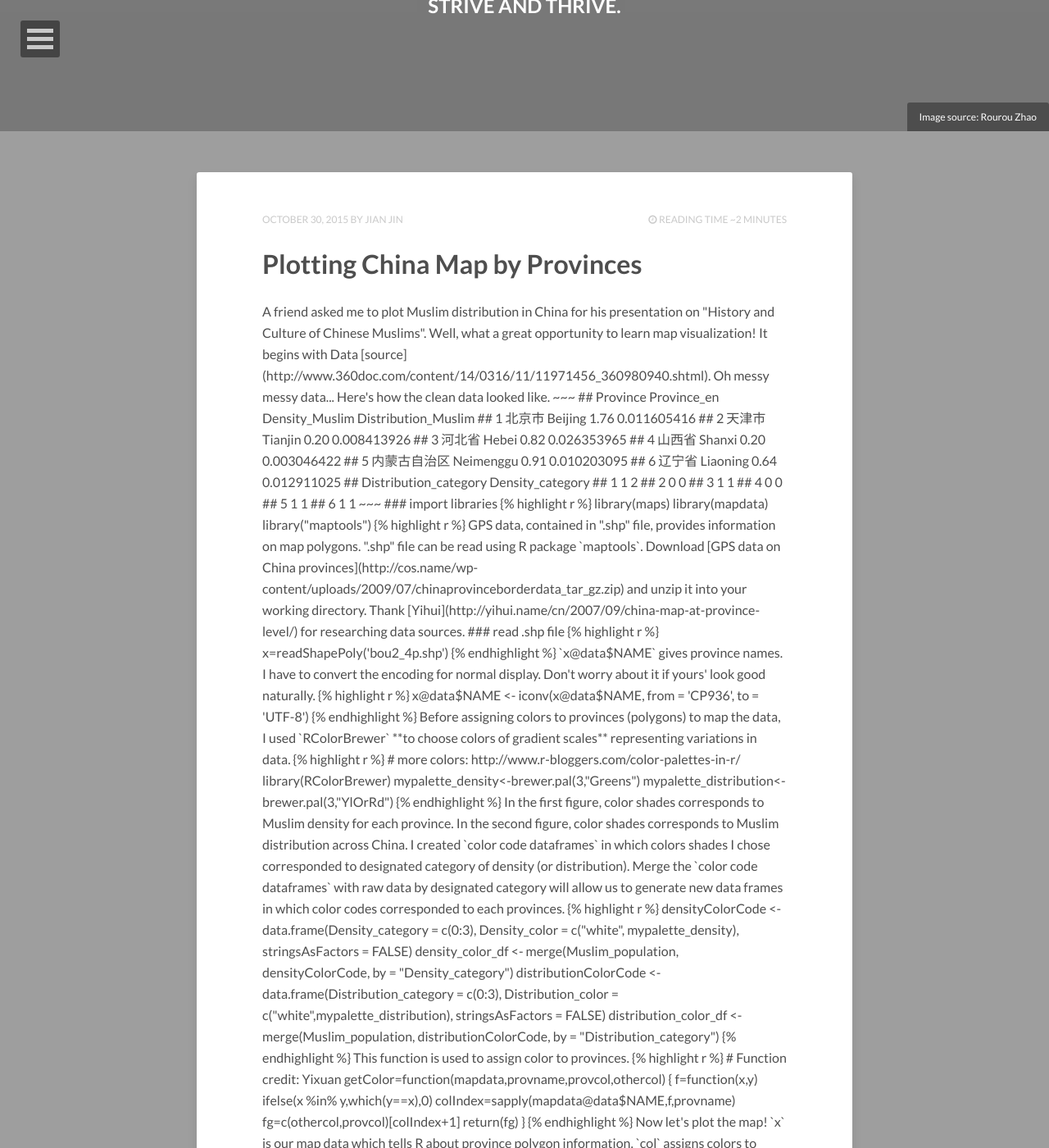
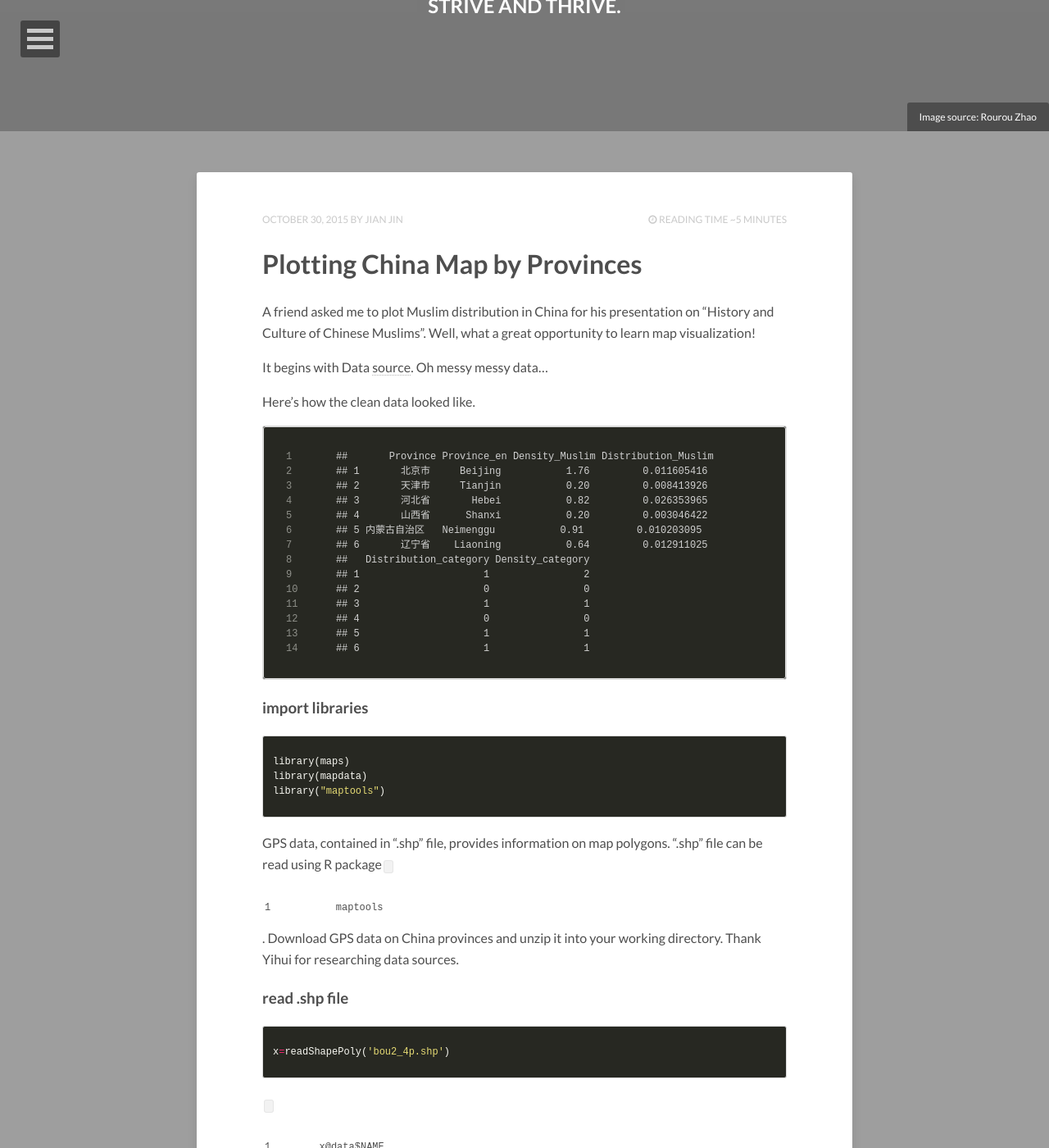
Before and after one commit to imteazs/jianjinucdavis.github.io, a Jekyll site: the page built from index.html, in a window 1280 px wide and 1400 px high, scrolled down 240 px. Shown: the whole window at 82% size. Built offline with Jekyll 4.4.1, drawn with Linux system fonts in a browser that asks for light colours; nearby versions of some CDN libraries; the list of posts is cut into pages by our own code; some of the changed text lies outside the part shown.

Commit message:
end highlight code chunck

```diff
--- a/_posts/2015-10-30-China-map-by-provinces.md
+++ b/_posts/2015-10-30-China-map-by-provinces.md
@@ -39,7 +39,7 @@
 library(maps)
 library(mapdata)
 library("maptools")
-{% highlight r %}
+{% endhighlight %}
 
 
 GPS data, contained in ".shp" file, provides information on map polygons. ".shp" file can be read using R package `maptools`. Download [GPS data on China provinces](http://cos.name/wp-content/uploads/2009/07/chinaprovinceborderdata_tar_gz.zip) and unzip it into your working directory. Thank [Yihui](http://yihui.name/cn/2007/09/china-map-at-province-level/) for researching data sources.
@@ -130,7 +130,7 @@
 leg.txt <- c("<1%", "1-5%", "5%-10%", ">10%")
 legend("bottom", leg.txt, horiz = TRUE,
        fill = distributionColorCode$Distribution_color)
-{% highlight r %}
+{% endhighlight %}
 
 ![plot of chunk unnamed-chunk-7](images/unnamed-chunk-7-1.png)
 
```
